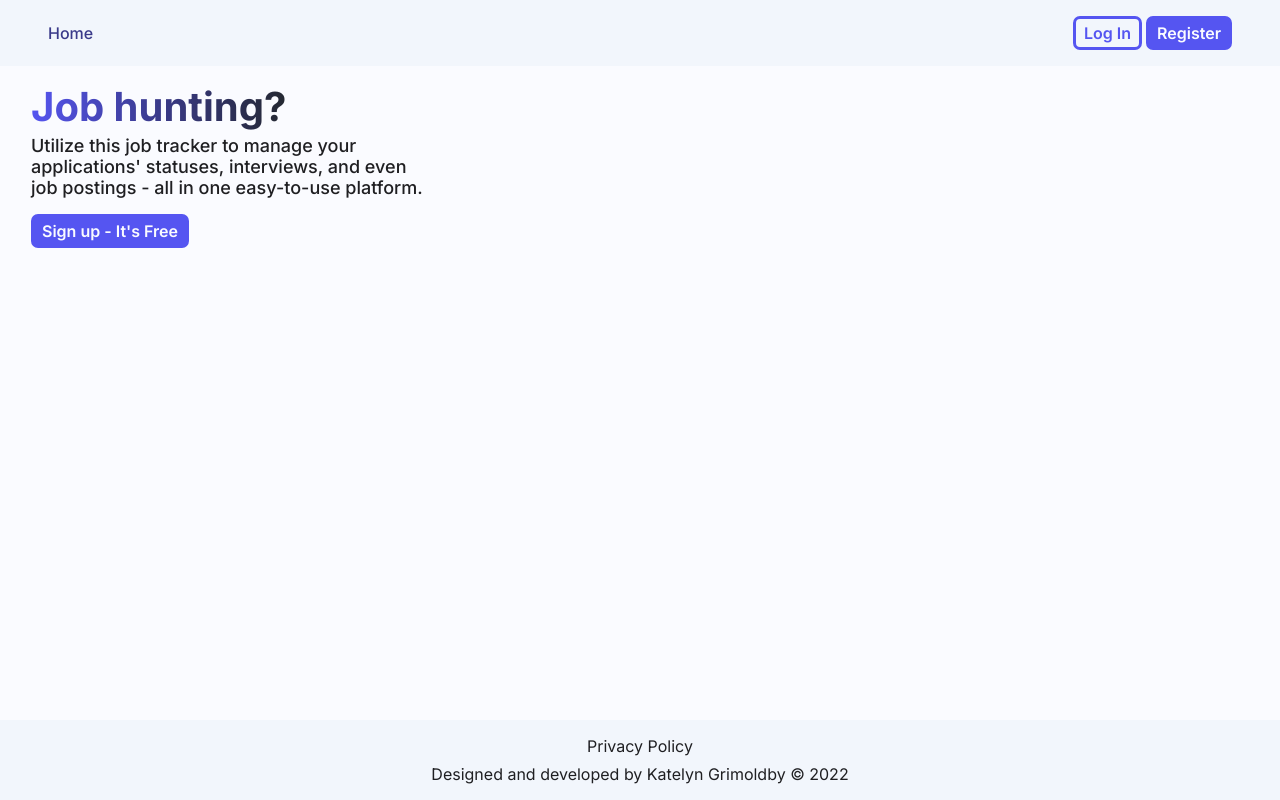
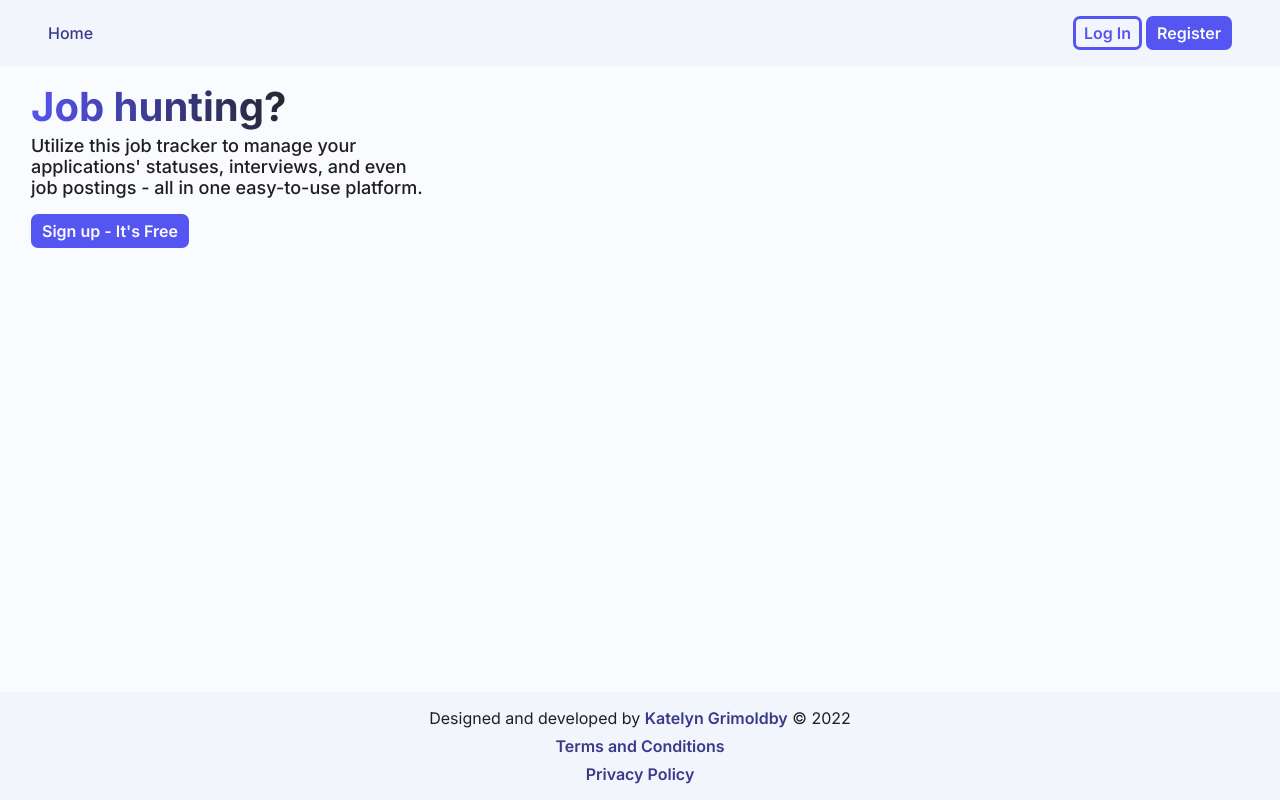
Before and after one commit to katelyngrimoldby/job-application-tracker, a React (Vite) app in the folder frontend/: page / in a window 1280 px wide. Built offline with nearby package versions, Linux system fonts and the light colour scheme.

Commit message:
Add links to legal docs

```diff
--- a/frontend/src/components/Layout.tsx
+++ b/frontend/src/components/Layout.tsx
@@ -33,8 +33,26 @@ const Header = () => {
 const Footer = () => {
   return (
     <footer className={styles.footer}>
-      <p>Privacy Policy</p>
-      <p>Designed and developed by Katelyn Grimoldby © 2022</p>
+      <p>
+        Designed and developed by{' '}
+        <a href='https://www.katelyngrimoldby.com/'>Katelyn Grimoldby</a> © 2022
+      </p>
+      <p>
+        <a
+          href='/terms-and-conditions.pdf'
+          target='_blank'
+        >
+          Terms and Conditions
+        </a>
+      </p>
+      <p>
+        <a
+          href='/privacy-policy.pdf'
+          target='_blank'
+        >
+          Privacy Policy
+        </a>
+      </p>
     </footer>
   );
 };
--- a/frontend/src/styles/components/Layout.module.css
+++ b/frontend/src/styles/components/Layout.module.css
@@ -27,8 +27,17 @@
   .footer {
     background-color: var(--background-secondary);
     text-align: center;
-    p:first-of-type {
+
+    p {
       margin-bottom: 0.5rem;
+
+      &:last-of-type {
+        margin: 0;
+      }
+    }
+    a {
+      color: var(--accent-secondary);
+      font-weight: 600;
     }
   }
 }
```
